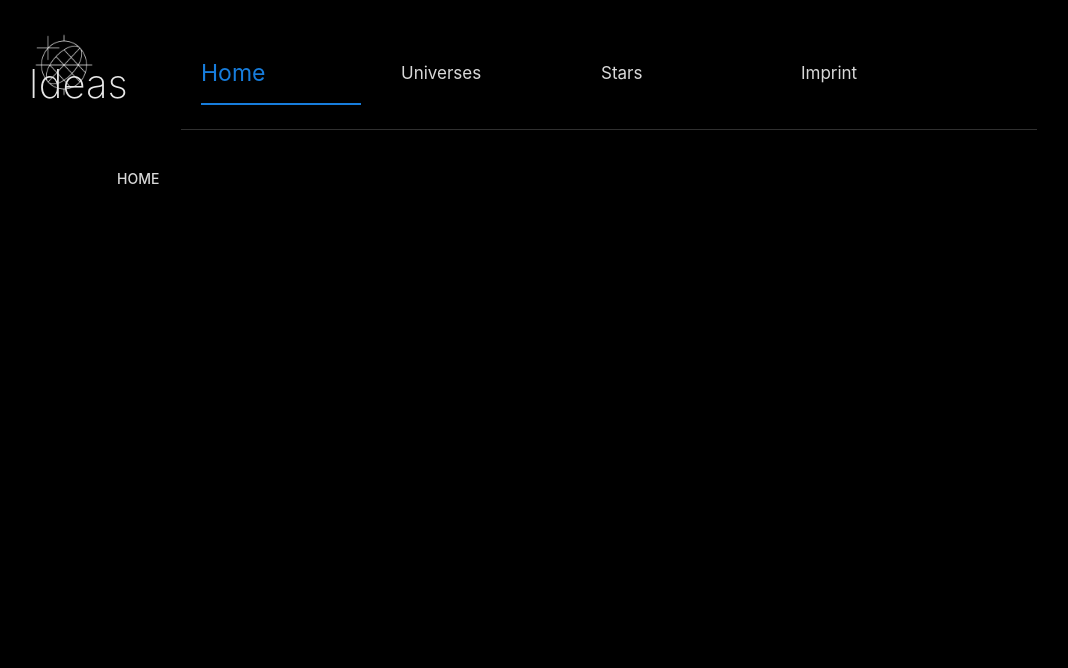
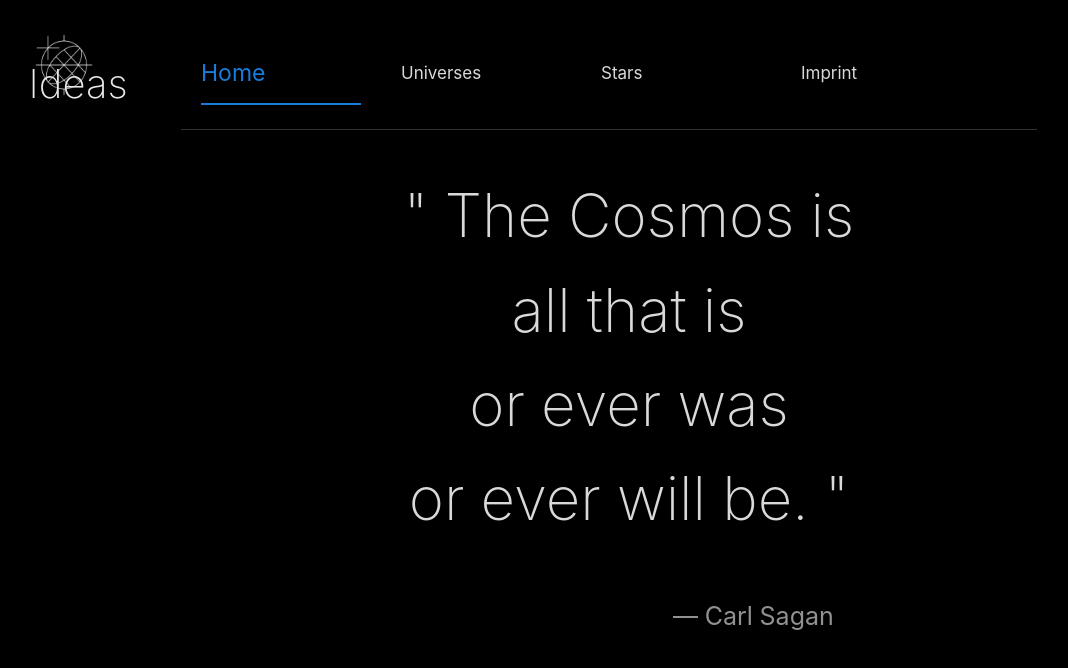
Before and after one commit to AlicanAkyuz/ideas, a React (Create React App) app: page / in a window 1280 px wide. Shown: the top 668 px of the page, without its empty margins (11-1079 px from the left). Built offline with nearby package versions, Linux system fonts and the light colour scheme.

Commit message:
design home page

```diff
--- a/src/app/Routes/Home/Home.styles.ts
+++ b/src/app/Routes/Home/Home.styles.ts
@@ -1 +1,22 @@
-export default {}
+export default {
+  homeContainer: {
+    display: 'flex',
+    flexDirection: 'column',
+    alignItems: 'center',
+    width: '100%',
+  },
+  quote: {
+    fontSize: '60px',
+    fontWeight: 200,
+  },
+  authorContainer: {
+    display: 'flex',
+    justifyContent: 'flex-end',
+    width: '40%',
+    marginTop: '5%',
+  },
+  author: {
+    fontSize: '25px',
+    color: '#919191',
+  },
+}
--- a/src/app/Routes/Home/Home.tsx
+++ b/src/app/Routes/Home/Home.tsx
@@ -1,15 +1,28 @@
 /**
- * Home
+ * Home renders a static page with a quote
  * */
 
 // libs
 import React, { FC } from 'react'
+// styles
+import styles from './Home.styles'
+import { createUseStyles } from 'react-jss'
+import { Typography } from 'antd'
 
-// TODO
+const useStyles = createUseStyles(styles)
+
 const Home: FC = () => {
+  const classes = useStyles()
+  const { Text } = Typography
   return (
-    <div>
-      <h4>HOME</h4>
+    <div className={classes.homeContainer}>
+      <Text className={classes.quote}>&quot; The Cosmos is</Text>
+      <Text className={classes.quote}>all that is</Text>
+      <Text className={classes.quote}>or ever was</Text>
+      <Text className={classes.quote}>or ever will be. &quot;</Text>
+      <div className={classes.authorContainer}>
+        <Text className={classes.author}>― Carl Sagan</Text>
+      </div>
     </div>
   )
 }
```
